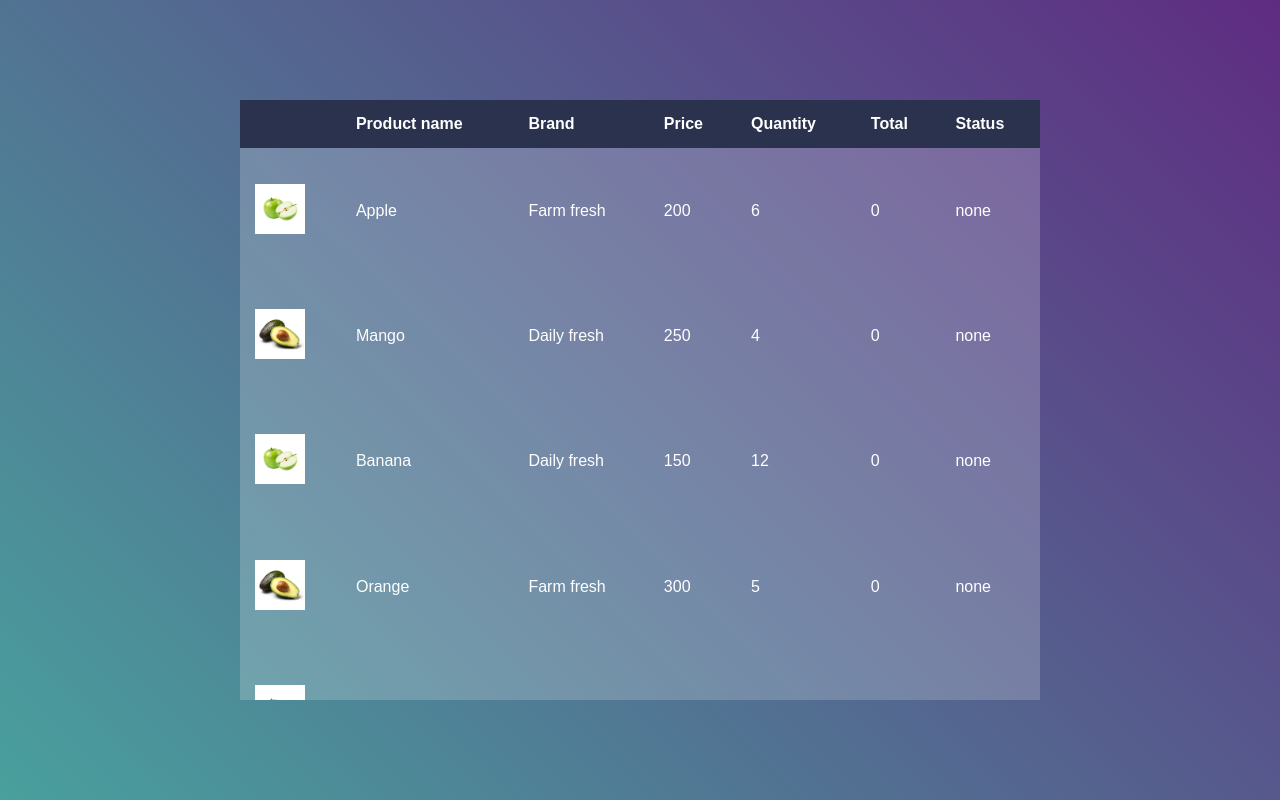
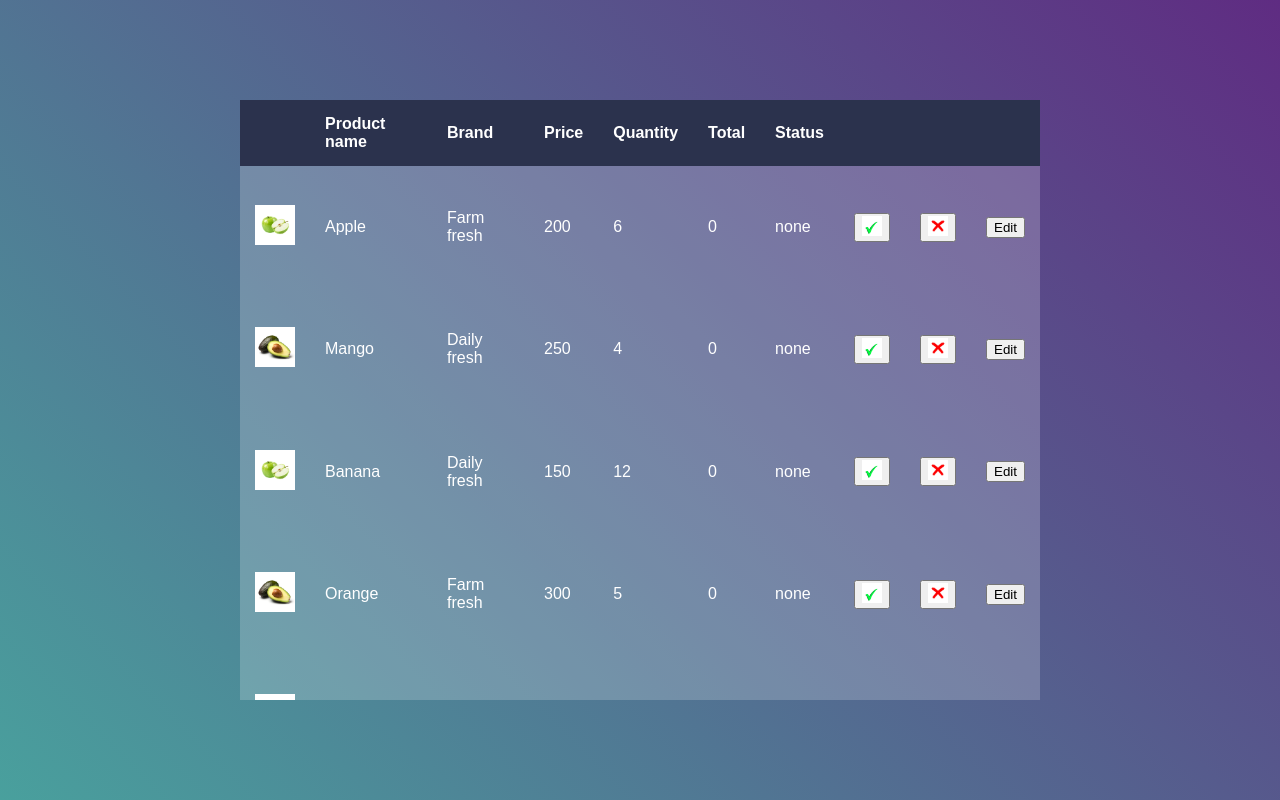
Before and after one commit to Jahnabi926/Reeco, a React (Create React App) app: page / in a window 1280 px wide. Built offline with nearby package versions, Linux system fonts and the light colour scheme.

Commit message:
third commit

```diff
--- a/src/App.js
+++ b/src/App.js
@@ -5,11 +5,14 @@ import Navbar from "./components/Navbar";
 import styled from "styled-components";
 
 const IMG = styled.img`
-  width: 50px;
+  width: 40px;
+`;
+const ButtonImg = styled.img`
+  width: 20px;
 `;
 
 console.log(mockData);
-const App = () => {
+const App = (props) => {
   const data = React.useMemo(() => mockData, []);
   const columns = React.useMemo(
     () => [
@@ -27,7 +30,41 @@ const App = () => {
       { Header: "Price", accessor: "price" },
       { Header: "Quantity", accessor: "quantity" },
       { Header: "Total", accessor: "total" },
-      { Header: "Status", accessor: "status" },
+      {
+        Header: "Status",
+        accessor: "status",
+      },
+      {
+        Header: "",
+        accessor: "approve",
+        Cell: ({ cell: { value } }) => (
+          <div>
+            <button value={data.approve} onClick={props.handleProductApproval}>
+              <ButtonImg src={require("./images/" + value)} alt={value} />
+            </button>
+          </div>
+        ),
+      },
+      {
+        Header: "",
+        accessor: "missing",
+        Cell: ({ cell: { value } }) => (
+          <div>
+            <button value={data.missing} onClick={props.handleProductMissing}>
+              <ButtonImg src={require("./images/" + value)} alt={value} />
+            </button>
+          </div>
+        ),
+      },
+      {
+        Header: "",
+        accessor: "edit",
+        Cell: ({ cell }) => (
+          <div>
+            <button value={cell.row.values.edit}>{cell.row.values.edit}</button>
+          </div>
+        ),
+      },
     ],
     []
   );
--- a/src/MOCK_DATA.json
+++ b/src/MOCK_DATA.json
@@ -7,7 +7,10 @@
         "price": 200,
         "quantity": 6,
         "total": 0,
-        "status": "none"
+        "status": "none",
+        "approve": "check.png",
+        "missing": "cross.png",
+        "edit": "Edit"
     },
     {
         "id": 2,
@@ -17,7 +20,10 @@
         "price": 250,
         "quantity": 4,
         "total": 0,
-        "status": "none"
+        "status": "none",
+        "approve": "check.png",
+        "missing": "cross.png",
+        "edit": "Edit"
     },
     {
         "id": 3,
@@ -27,7 +33,10 @@
         "price": 150,
         "quantity": 12,
         "total": 0,
-        "status": "none"
+        "status": "none",
+        "approve": "check.png",
+        "missing": "cross.png",
+        "edit": "Edit"
     },
     {
         "id": 4,
@@ -37,7 +46,10 @@
         "price": 300,
         "quantity": 5,
         "total": 0,
-        "status": "none"
+        "status": "none",
+        "approve": "check.png",
+        "missing": "cross.png",
+        "edit": "Edit"
     },
     {
         "id": 5,
@@ -47,7 +59,10 @@
         "price": 500,
         "quantity": 3,
         "total": 0,
-        "status": "none"
+        "status": "none",
+        "approve": "check.png",
+        "missing": "cross.png",
+        "edit": "Edit"
     },
     {
         "id": 6,
@@ -57,6 +72,9 @@
         "price": 400,
         "quantity": 4,
         "total": 0,
-        "status": "none"
+        "status": "none",
+        "approve": "check.png",
+        "missing": "cross.png",
+        "edit": "Edit"
     }
 ]
--- a/src/index.css
+++ b/src/index.css
@@ -40,19 +40,9 @@ thead th {
   position: sticky;
   top: 0;
 }
-tbody tr:hover {
-  background-color: rgba(255, 255, 255, 0.3);
-}
 tbody td {
   position: relative;
 }
-tbody td:hover:before {
-  content: "";
-  position: absolute;
-  left: 0;
-  right: 0;
-  top: -9999px;
-  bottom: -9999px;
-  background-color: rgba(255, 255, 255, 0.2);
-  z-index: -1;
+button {
+  cursor: pointer;
 }
```
Also changed, not shown: src/images/check.png (added), src/images/cross.png (added).
